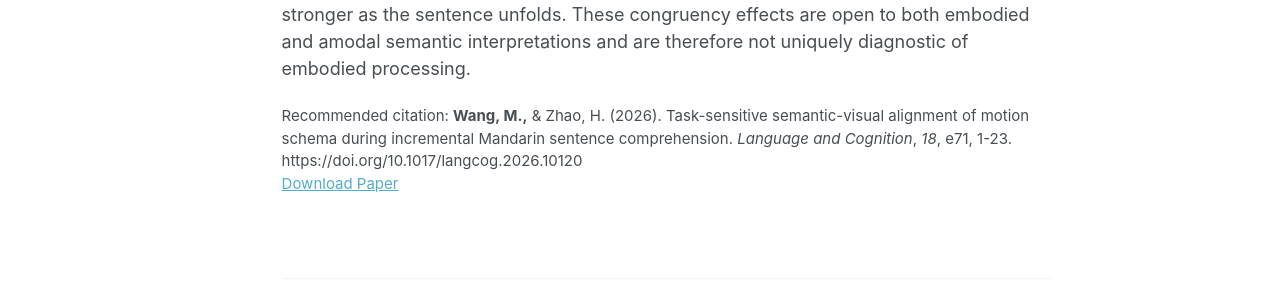
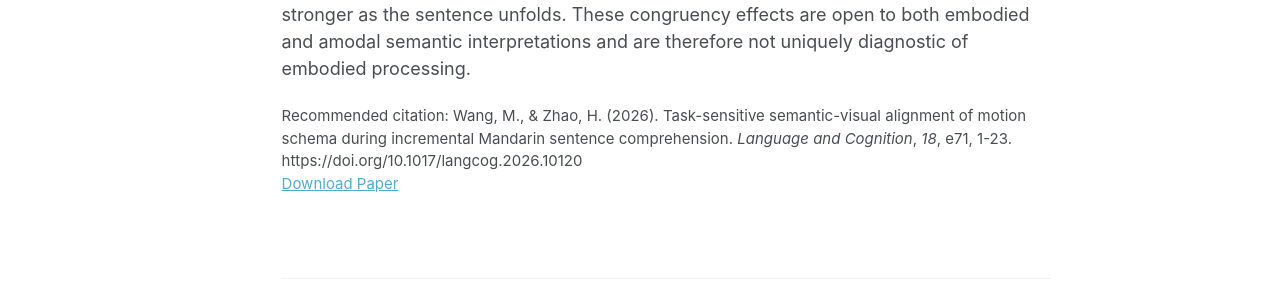
Before and after one commit to menghan120/menghan.github.io, a Jekyll site: the page built from _publications/2009-10-01-paper-title-number-1.md, in a window 1280 px wide and 1346 px high. Shown: the part 656-954 px from the top of the window. Built offline with Jekyll 4.4.1, drawn with Linux system fonts in a browser that asks for light colours; a script bundle is joined from its source files by our own code; a style sheet for code colours, icons or effects is not loaded.

Commit message:
Fix citation formatting in publication markdown

```diff
--- a/_publications/2009-10-01-paper-title-number-1.md
+++ b/_publications/2009-10-01-paper-title-number-1.md
@@ -9,6 +9,6 @@ venue: 'Language and Cognition'
 slidesurl: #
 paperurl: 'https://menghan120.github.io/files/Wang_and_Zhao_2026.pdf'
 bibtexurl: #
-citation: '<b>Wang, M.,</b> & Zhao, H. (2026). Task-sensitive semantic-visual alignment of motion schema during incremental Mandarin sentence comprehension. <i>Language and Cognition</i>, <i>18</i>, e71, 1-23. https://doi.org/10.1017/langcog.2026.10120'
+citation: 'Wang, M., & Zhao, H. (2026). Task-sensitive semantic-visual alignment of motion schema during incremental Mandarin sentence comprehension. <i>Language and Cognition</i>, <i>18</i>, e71, 1-23. https://doi.org/10.1017/langcog.2026.10120'
 ---
 Language comprehension involves dynamically integrating linguistic input into coherent event representations. A common approach to investigating this process has been to examine behavioural congruency effects between linguistic and visual information. However, it remains unclear under what conditions these effects emerge and whether they reflect embodied processing or alternative cognitive mechanisms. The present study examined semantic-visual alignment of motion schema during incremental processing of Mandarin motion sentences, focusing on whether congruency effects are modulated by task demands and visual probe regions. 149 native Mandarin speakers completed either a self-paced sentence-diagram verification task or a self-paced sentence-diagram viewing task. In both tasks, participants processed segmented Chinese motion sentences, while schematic diagrams were presented either after the directional verb (e.g., jìn, ‘into’) or the landmark (e.g., bàn-gōng-shì, ‘office’). Results revealed overall congruency effects across tasks and diagram regions. Crucially, effects were stronger in the verification task than in the viewing task but remained stable across diagram regions. These findings suggest that semantic-visual alignment is sensitive to task demands but does not necessarily become stronger as the sentence unfolds. These congruency effects are open to both embodied and amodal semantic interpretations and are therefore not uniquely diagnostic of embodied processing.
```
